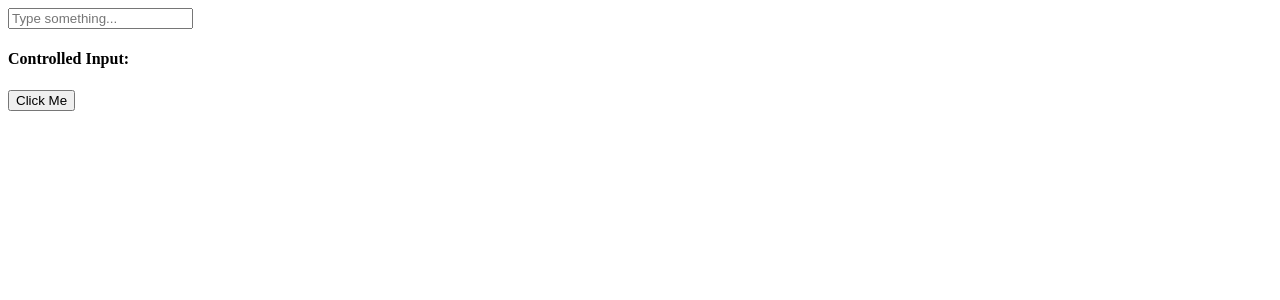
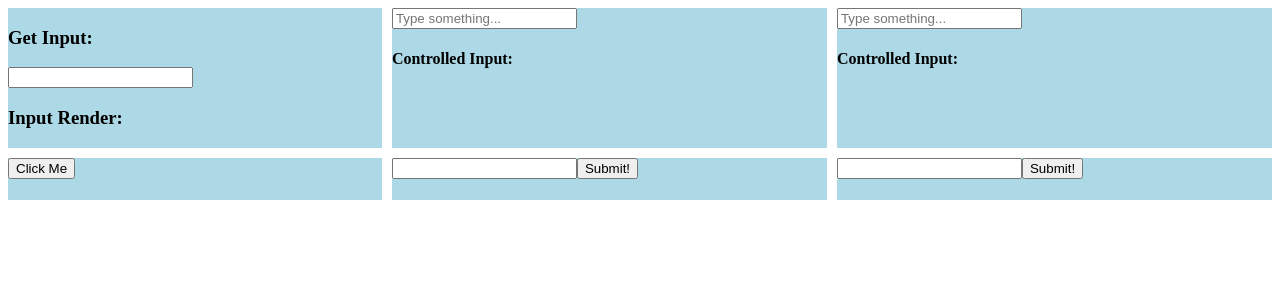
Before and after one commit to ArboReality/React-Sandbox, a React (Vite) app: page / in a window 1280 px wide. Shown: the top 300 px of the page. Built offline with nearby package versions, Linux system fonts and the light colour scheme.

Commit message:
Added new components and updated styles

```diff
--- a/src/App.css
+++ b/src/App.css
@@ -1,5 +1,46 @@
 main {
-/*   text-align: center;
-  vertical-align: center;
-  line-height: 100vh */
+  display: grid;
+  gap: 10px;
+  grid-template-areas:
+    "CB CI CFI"
+    "CB TV TV"
+    "CF CFF ."
+  ;
 }
+
+/* MyApp with Callback props */
+main>:first-child {
+  background-color: lightblue;
+  grid-area: "CB";
+}
+
+/* My controlled input */
+main>:nth-child(2) {
+  background-color: lightblue;
+  grid-area: "CI";
+}
+
+/* My functional controlled input */
+main>:nth-child(3) {
+  background-color: lightblue;
+  grid-area: "CFI";
+}
+
+/* Mycomponent toggle visibility */
+main>:nth-child(4) {
+  background-color: lightblue;
+  grid-area: "TV";
+}
+
+/* My form */
+main>:nth-child(5) {
+  background-color: lightblue;
+  grid-area: "CF";
+}
+
+
+/* My functional form */
+main>:nth-child(6) {
+  background-color: lightblue;
+  grid-area: "CFF";
+}
--- a/src/App.jsx
+++ b/src/App.jsx
@@ -1,13 +1,22 @@
 import './App.css'
 import MyComponent from './components/mycomponent'
 import ControlledInput from './components/ctrlinput'
+import MyForm from './components/ctrlform'
+
+import FunctionalInput from './components/ctrlinput'
+import FunctionalForm from './components/ctrlform'
+import MyApp from './components/callbackprops'
 
 
 export default function App() {
   return (
     <main>
+      <MyApp />
       <ControlledInput />
+      <FunctionalInput />
       <MyComponent />
+      <MyForm />
+      <FunctionalForm />
     </main>
   )
 }
--- /dev/null
+++ b/src/components/callbackprops.jsx
@@ -0,0 +1,59 @@
+import React from "react";
+
+export default class MyApp extends React.Component {
+  constructor(props) {
+    super(props);
+    this.state = {
+      inputValue: ''
+    }
+    this.handleChange = this.handleChange.bind(this);
+  }
+  handleChange(event) {
+    this.setState({
+      inputValue: event.target.value
+    });
+  }
+  render() {
+    return (
+       <div>
+        { /* Change code below this line */ }
+          <GetInput
+          input={this.state.inputValue}
+          handleChange={this.handleChange}
+          />
+          <RenderInput input={this.state.inputValue}/>
+        { /* Change code above this line */ }
+       </div>
+    );
+  }
+};
+
+export class GetInput extends React.Component {
+  constructor(props) {
+    super(props);
+  }
+  render() {
+    return (
+      <div>
+        <h3>Get Input:</h3>
+        <input
+          value={this.props.input}
+          onChange={this.props.handleChange}/>
+      </div>
+    );
+  }
+};
+
+export class RenderInput extends React.Component {
+  constructor(props) {
+    super(props);
+  }
+  render() {
+    return (
+      <div>
+        <h3>Input Render:</h3>
+        <p>{this.props.input}</p>
+      </div>
+    );
+  }
+};
--- a/src/components/counter.jsx
+++ b/src/components/counter.jsx
@@ -1,4 +1,4 @@
-
+import React from "react";
 
 class Counter extends React.Component {
   constructor(props) {
--- /dev/null
+++ b/src/components/ctrlform.jsx
@@ -0,0 +1,70 @@
+import React from "react";
+
+class MyForm extends React.Component {
+  constructor(props) {
+    super(props);
+    this.state = {
+      input: '',
+      submit: ''
+    };
+    this.handleChange = this.handleChange.bind(this);
+    this.handleSubmit = this.handleSubmit.bind(this);
+  }
+  handleChange(event) {
+    this.setState({
+      input: event.target.value
+    });
+  }
+  handleSubmit(event) {
+    event.preventDefault()
+    this.setState({
+      submit: this.state.input
+    });
+  }
+  render() {
+    return (
+      <div>
+        <form onSubmit={this.handleSubmit}>
+          <input
+            value={this.state.input}
+            onChange={this.handleChange}
+          />
+          <button type='submit'>Submit!</button>
+        </form>
+        <h1>{this.state.submit}</h1>
+      </div>
+    );
+  }
+}
+
+export default MyForm;
+
+
+
+export const FunctionalForm = (props) => {
+
+  function handleChange(e) {
+    props.setState({
+      input: e.target.value
+    });
+  }
+
+  function handleSubmit(e) {
+    e.preventDefault()
+    props.setState({
+      submit: props.input
+    });
+  }
+
+  return (
+    <div>
+      <form onSubmit={handleSubmit}>
+          <input
+            value={props.input}
+            onChange={handleChange}
+          />
+          <button type='submit'>Submit!</button>
+      </form>
+    </div>
+  );
+}
--- a/src/components/ctrlinput.jsx
+++ b/src/components/ctrlinput.jsx
@@ -31,3 +31,26 @@ class ControlledInput extends React.Component {
 };
 
 export default ControlledInput;
+
+
+
+export const FunctionalInput = (props) => {
+
+  function handleChange(e) {
+    props.setState({
+      input: e.target.value
+    });
+  }
+
+  return (
+      <div>
+        <input
+          placeholder="Type something..."
+          value={props.input}
+          onChange={handleChange}
+        />
+        <h4>Controlled Input:</h4>
+        <p>{props.input}</p>
+      </div>
+    );
+}
```
